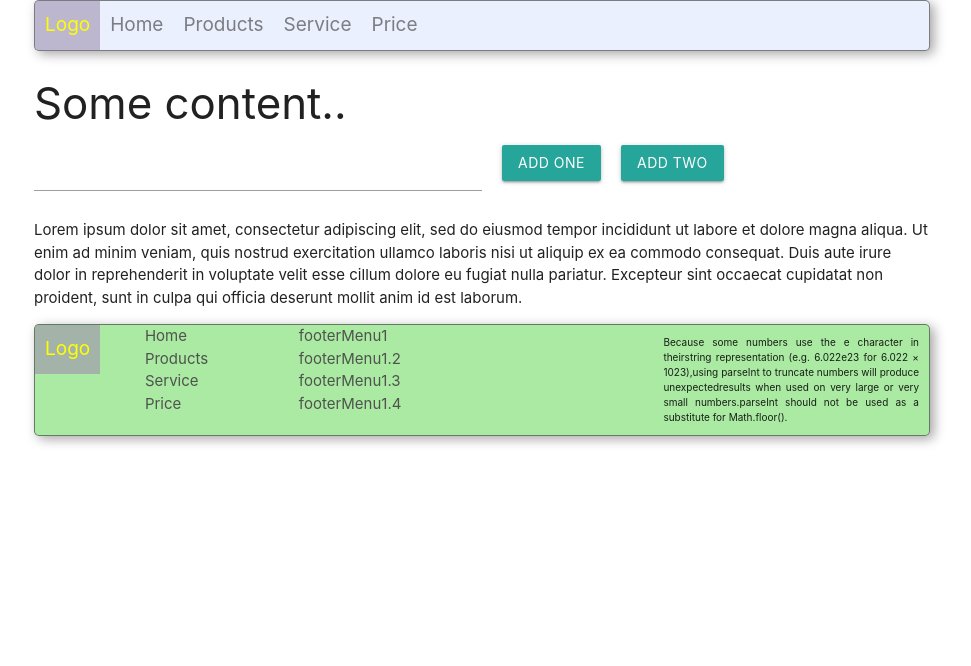
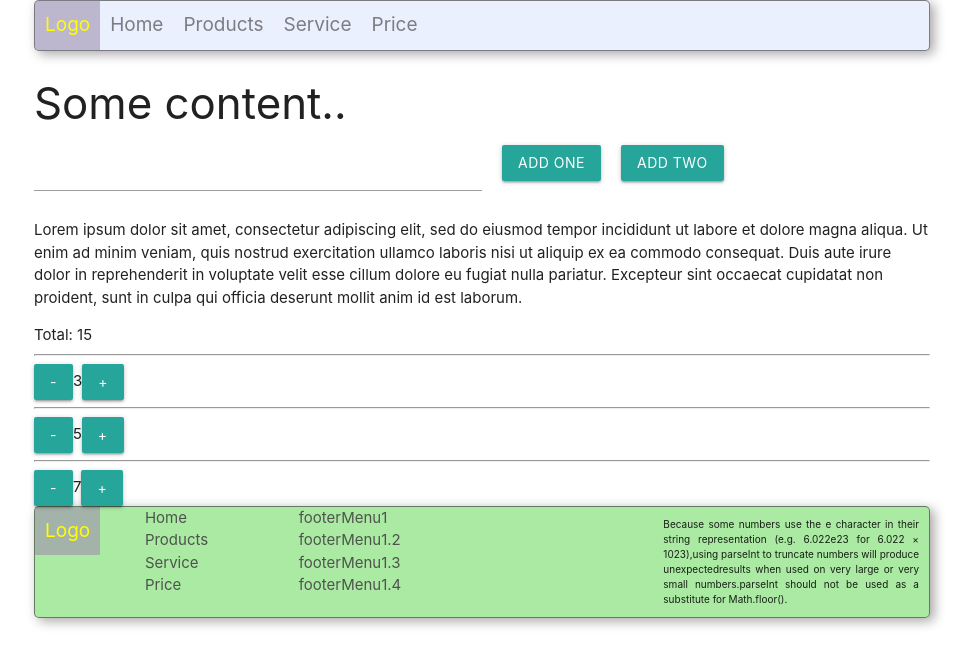
Before and after one commit to Volodymyr-Cherniak/CRA, a React (Create React App) app: page / in a window 1280 px wide. Shown: the top 666 px of the page, without its empty margins (158-1129 px from the left). Built offline with nearby package versions, Linux system fonts and the light colour scheme.

Commit message:
add first state

```diff
--- a/src/Components/App.js
+++ b/src/Components/App.js
@@ -1,11 +1,16 @@
-import React from 'react';
+import React, {useState} from 'react';
 import 'materialize-css/dist/css/materialize.min.css';
 import Header from "./Header";
 import Footer from "./Footer";
 import Content from "./Content";
+import Counter from "./Counter";
 
 
 const App = () => {
+
+  const buttonClicked = (name) => {
+    console.log('Clicked!!' + name)
+  };
   const items = [
     {
       text: 'Home',
@@ -42,14 +47,35 @@ const App = () => {
       link: 'footer4-page'
     }
   ];
-  const text = "Because some numbers use the e character in theirstring representation (e.g. 6.022e23 for 6.022 × 1023),using parseInt to truncate numbers will produce unexpectedresults when used on very large or very small numbers.parseInt should not be used as a substitute for Math.floor().";
+  const text = "Because some numbers use the e character in their string representation (e.g. 6.022e23 for 6.022 × 1023),using parseInt to truncate numbers will produce unexpectedresults when used on very large or very small numbers.parseInt should not be used as a substitute for Math.floor().";
+
+  const num = [3, 5, 7];
+  const sum = num.reduce((a, b) => a + b);
+  const [total, setTotal] = useState(sum);
+  const totals = (value) => {
+    setTotal(value + total);
+  };
+
 
   return (
     <div>
       <div className="container">
+
         <Header menuItems={items}/>
-        <Content/>
-        <Footer footerMenu1={items} footerMenu2={footerMenuItems2} footerText={text}/>
+        <Content bc={buttonClicked}/>
+
+        Total: {total}
+        {num.map(el =>
+          <Counter
+            num={el}
+            totals={totals}
+          />)}
+
+        <Footer
+          footerMenu1={items}
+          footerMenu2={footerMenuItems2}
+          footerText={text}
+        />
       </div>
     </div>
   );
--- a/src/Components/Content.js
+++ b/src/Components/Content.js
@@ -2,12 +2,17 @@ import React from 'react';
 import '../index.css'
 
 
-const Content = () => {
+const Content = (props) => {
+
+  let name = 'Initial';
 
   const clickButtonHandler = (value) => {
+    props.bc(name);
     console.log('clicked', value);
   };
-  const iputHandler = (e) => {
+
+  const inputHandler = (e) => {
+    name = e.target.value;
     console.log(e.target.value);
   };
 
@@ -17,15 +22,15 @@ const Content = () => {
       <div>
         <h3>Some content..</h3>
         <div className="row">
-          <input type='text' onChange={iputHandler} className="input-field col s6"/>
+          <input type='text' onChange={inputHandler} className="input-field col s6"/>
 
           <button
-            className="waves-effect waves-light btn"
-            onClick={() => clickButtonHandler(1)}>Add one
+            className="waves-effect waves-light btn btnCont"
+            onClick={() => clickButtonHandler()}>Add one
           </button>
 
           <button
-            className="waves-effect waves-light btn"
+            className="waves-effect waves-light btn btnCont"
             onClick={() => clickButtonHandler(2)}>Add two
           </button>
 
--- /dev/null
+++ b/src/Components/Counter.js
@@ -0,0 +1,33 @@
+import React, { useState } from 'react';
+
+
+const Counter = (props) => {
+
+  const [count, setCount] = useState(props.num);
+
+  const countChangePlusHandler = () => {
+    setCount(count + 1);
+    props.totals(1)
+  };
+  const countChangeMinusHandler = () => {
+    setCount(count - 1);
+    props.totals(-1)
+  };
+
+  return (
+    <div>
+      <hr/>
+      <button
+        onClick={countChangeMinusHandler}
+        className="waves-effect waves-light btn"
+      >-</button>
+      {count}
+      <button
+        onClick={countChangePlusHandler}
+        className="waves-effect waves-light btn"
+      >+</button>
+    </div>
+  );
+};
+
+export default Counter;
--- a/src/index.css
+++ b/src/index.css
@@ -28,7 +28,7 @@ footer {
   color: yellow;
 }
 
-.btn {
+.btnCont {
   margin-left: 20px;
 }
 
```
